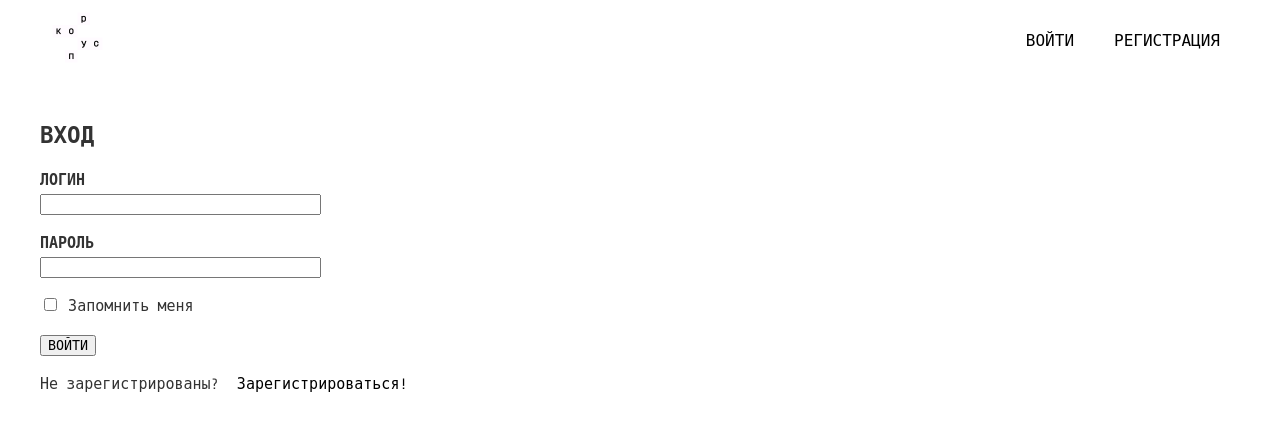
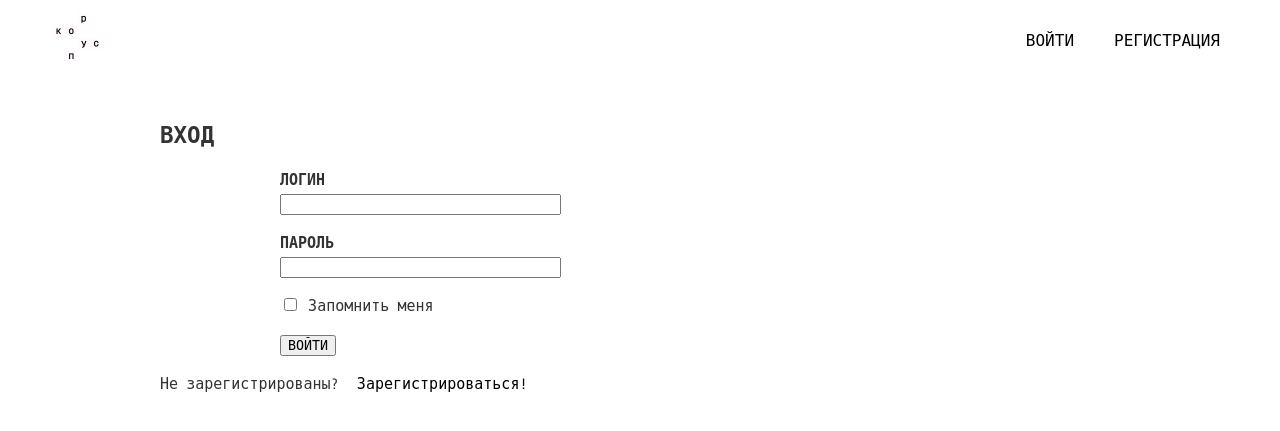
Before and after one commit to MWizmo/KorpusToken, a Flask app: page /login in a window 1280 px wide; the page is wider, and only the part inside the window is pictured. Shown: the top 431 px of that part. Run offline with Flask 2, Linux system fonts and the light colour scheme; parts of the project's set-up code (start-up, migrations or seed data) failed here and were passed over; some libraries are stand-ins or nearby versions; some web fonts are replaced.

```diff
--- a/app/static/css/style.css
+++ b/app/static/css/style.css
@@ -127,6 +127,7 @@ h1, h2, h3, h4, h5, h6{
 	flex-direction: column;
 	justify-content: center;
 	padding-top: 35px;
+	padding-left: 10%;
 }
 
 /* Login */
@@ -136,6 +137,7 @@ h1, h2, h3, h4, h5, h6{
 	flex-direction: column;
 	justify-content: center;
 	padding-top: 35px;
+	padding-left: 10%;
 }
 
 /* Form */
@@ -145,6 +147,7 @@ h1, h2, h3, h4, h5, h6{
 	flex-direction: column;
 	justify-content: center;
 	font-family: 'Share Tech Mono', monospace;
+	padding-left: 10%;
 }
 
 /* Button */
```
